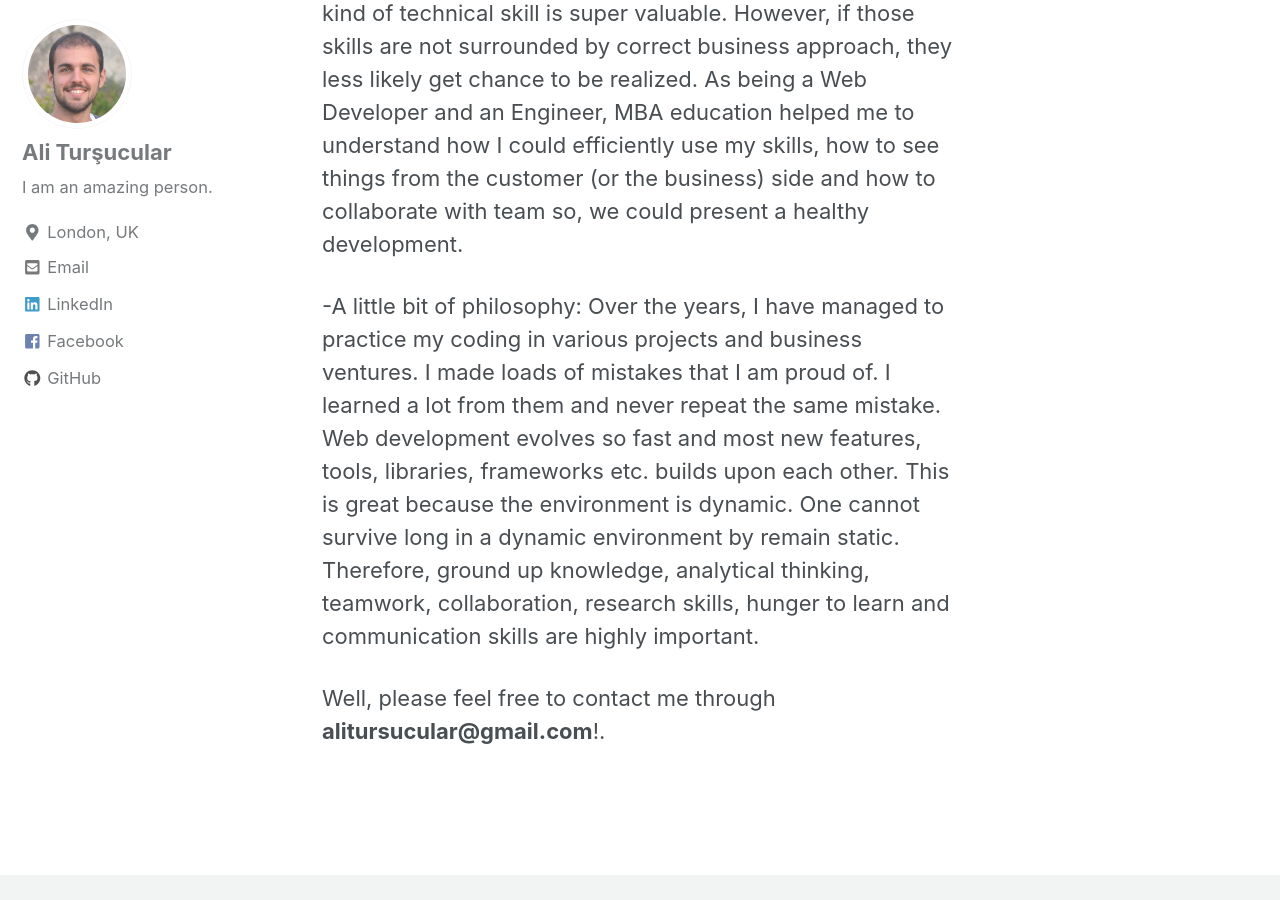
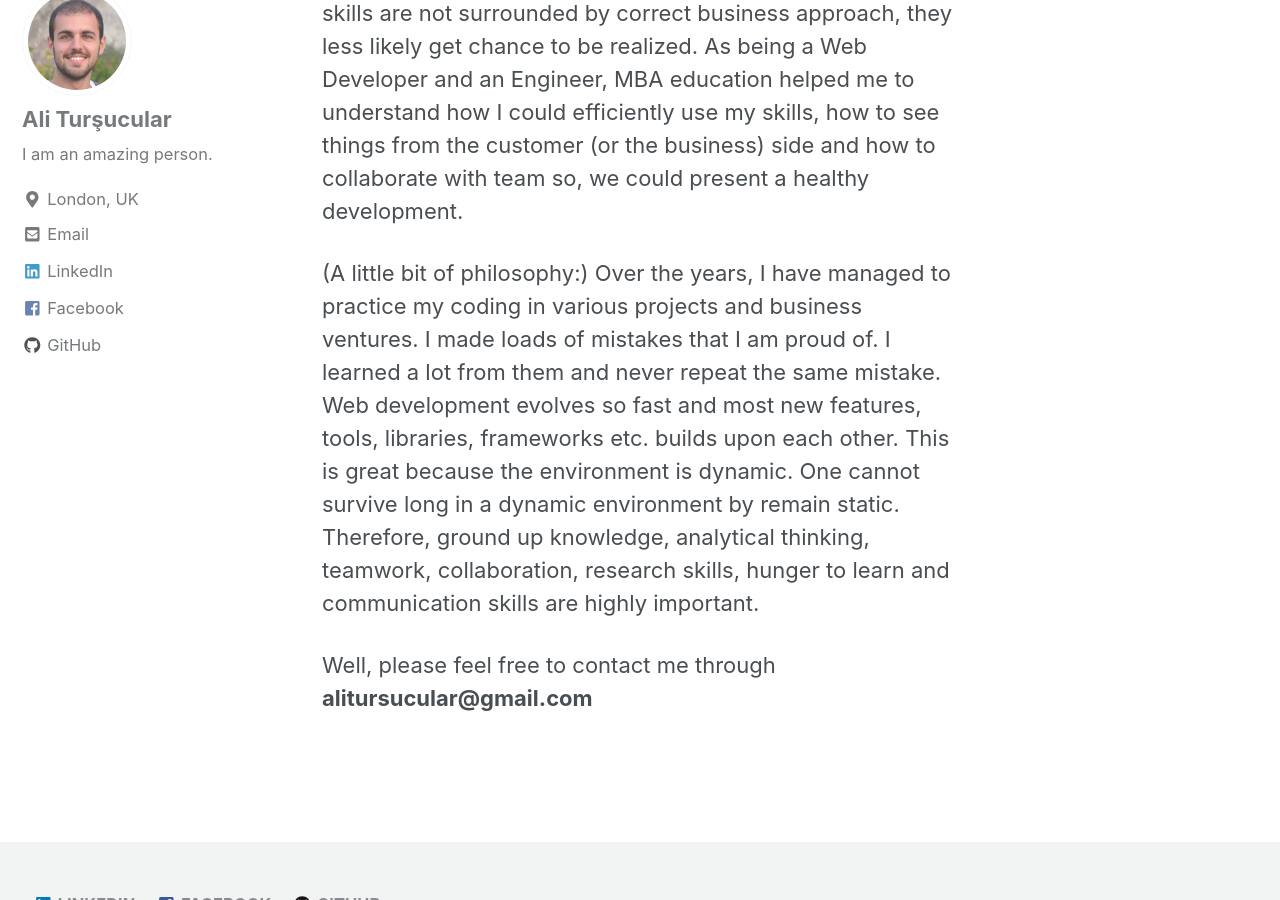
Before and after one commit to alitursucular/alitursucular.github.io, a Jekyll site: the page built from _pages/about.md, in a window 1280 px wide and 900 px high, scrolled down 1043 px. Built offline with Jekyll 4.4.1, drawn with Linux system fonts in a browser that asks for light colours; cached includes are drawn as plain includes; some of the changed text lies outside the part shown.

```diff
--- a/_pages/about.md
+++ b/_pages/about.md
@@ -12,7 +12,6 @@ After graduation, two friends and I experienced an e-commerce entrepreneurship.
 
 I wanted to learn how businesses are established and maintained around ideas and products. I believe that, any kind of technical skill is super valuable. However, if those skills are not surrounded by correct business approach, they less likely get chance to be realized. As being a Web Developer and an Engineer, MBA education helped me to understand how I could efficiently use my skills, how to see things from the customer (or the business) side and how to collaborate with team so, we could present a healthy development.
 
--A little bit of philosophy:
-Over the years, I have managed to practice my coding in various projects and business ventures. I made loads of mistakes that I am proud of. I learned a lot from them and never repeat the same mistake. Web development evolves so fast and most new features, tools, libraries, frameworks etc. builds upon each other. This is great because the environment is dynamic. One cannot survive long in a dynamic environment by remain static. Therefore, ground up knowledge, analytical thinking, teamwork, collaboration, research skills, hunger to learn and communication skills are highly important.
+(A little bit of philosophy:) Over the years, I have managed to practice my coding in various projects and business ventures. I made loads of mistakes that I am proud of. I learned a lot from them and never repeat the same mistake. Web development evolves so fast and most new features, tools, libraries, frameworks etc. builds upon each other. This is great because the environment is dynamic. One cannot survive long in a dynamic environment by remain static. Therefore, ground up knowledge, analytical thinking, teamwork, collaboration, research skills, hunger to learn and communication skills are highly important.
 
-Well, please feel free to contact me through **alitursucular@gmail.com**!.
+Well, please feel free to contact me through **alitursucular@gmail.com**
```
Also changed, not shown: other parts of _pages/about.md (+1 -1 lines).
